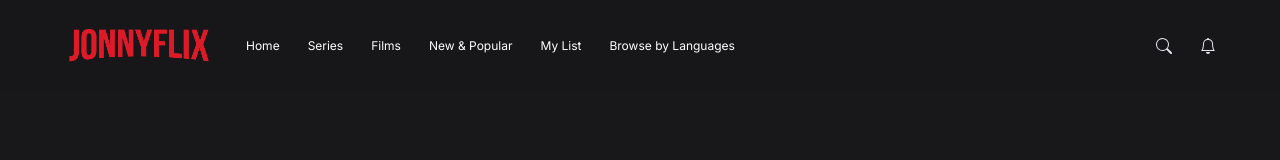
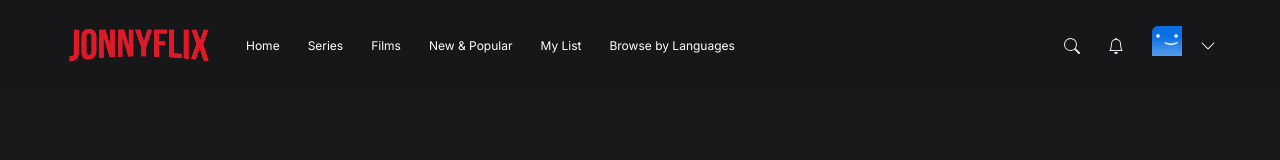
Before and after one commit to jonnyabrams/jonnyflix, a Next.js app: page / in a window 1280 px wide. Shown: the top 160 px of the page. Built offline with nearby package versions, Linux system fonts and the light colour scheme; no server answers; sample sign-in values are in the browser's storage.

Commit message:
feat: account menu icon & chevron

```diff
--- a/components/Navbar.tsx
+++ b/components/Navbar.tsx
@@ -33,6 +33,17 @@
           <div className="text-gray-200 hover:text-gray-300 cursor-pointer transition">
             <BsBell />
           </div>
+          <div className="flex items-center gap-2 cursor-pointer relative">
+            <div className="w-6 h-6 lg:w-10 lg:h-10 rounded-md overflow-hidden">
+              <Image
+                src="/images/profiles-blue.png"
+                width={30}
+                height={30}
+                alt=""
+              />
+            </div>
+            <BsChevronDown className="text-white transition" />
+          </div>
         </div>
       </div>
     </nav>
```
